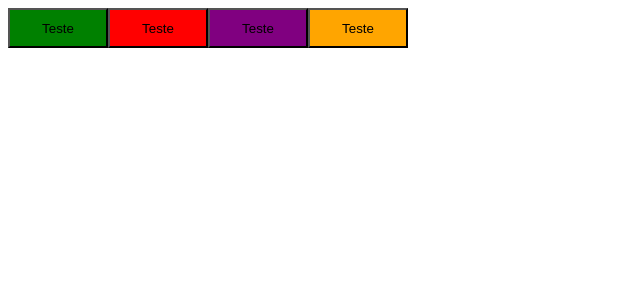
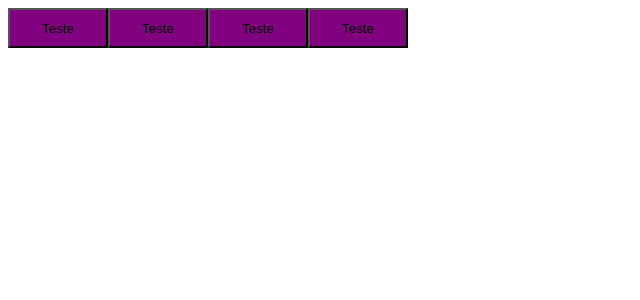
Before and after one commit to felipe-jm/ignite-timer, a React (Vite) app: page / in a window 1280 px wide. Shown: the top 300 px of the page, without its empty margins (0-640 px from the left). Built offline with nearby package versions, Linux system fonts and the light colour scheme.

Commit message:
Add styled components theme

```diff
--- a/src/components/Button.styles.ts
+++ b/src/components/Button.styles.ts
@@ -17,7 +17,9 @@
   width: 100px;
   height: 40px;
 
-  ${({ variant }) => css`
+  background-color: ${({ theme }) => theme.primary};
+
+  /* ${({ variant }) => css`
     background-color: ${buttonVariants[variant]};
-  `}
+  `} */
 `;
--- /dev/null
+++ b/src/styles/default.ts
@@ -0,0 +1,4 @@
+export const defaultTheme = {
+  primary: "purple",
+  secondary: "oragen",
+};
```
Also changed, not shown: src/App.tsx (+5 -2 lines).
